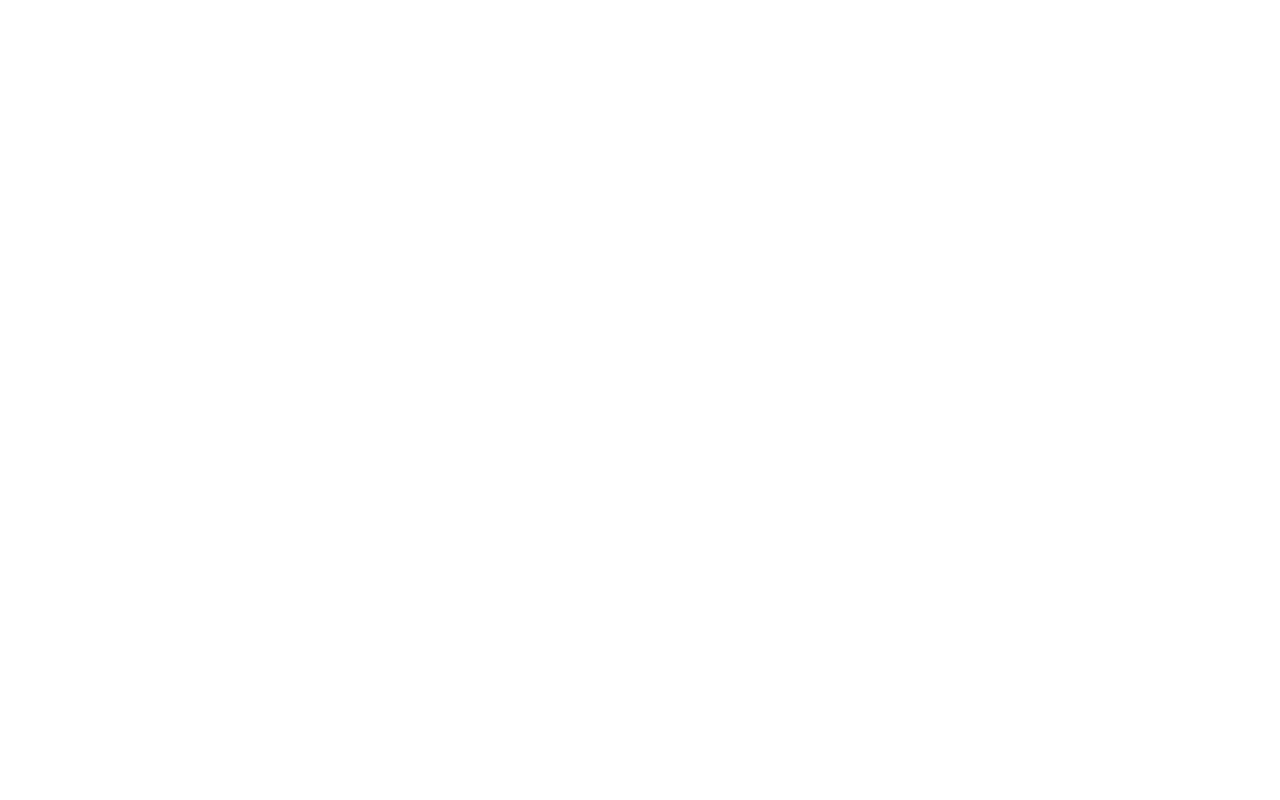
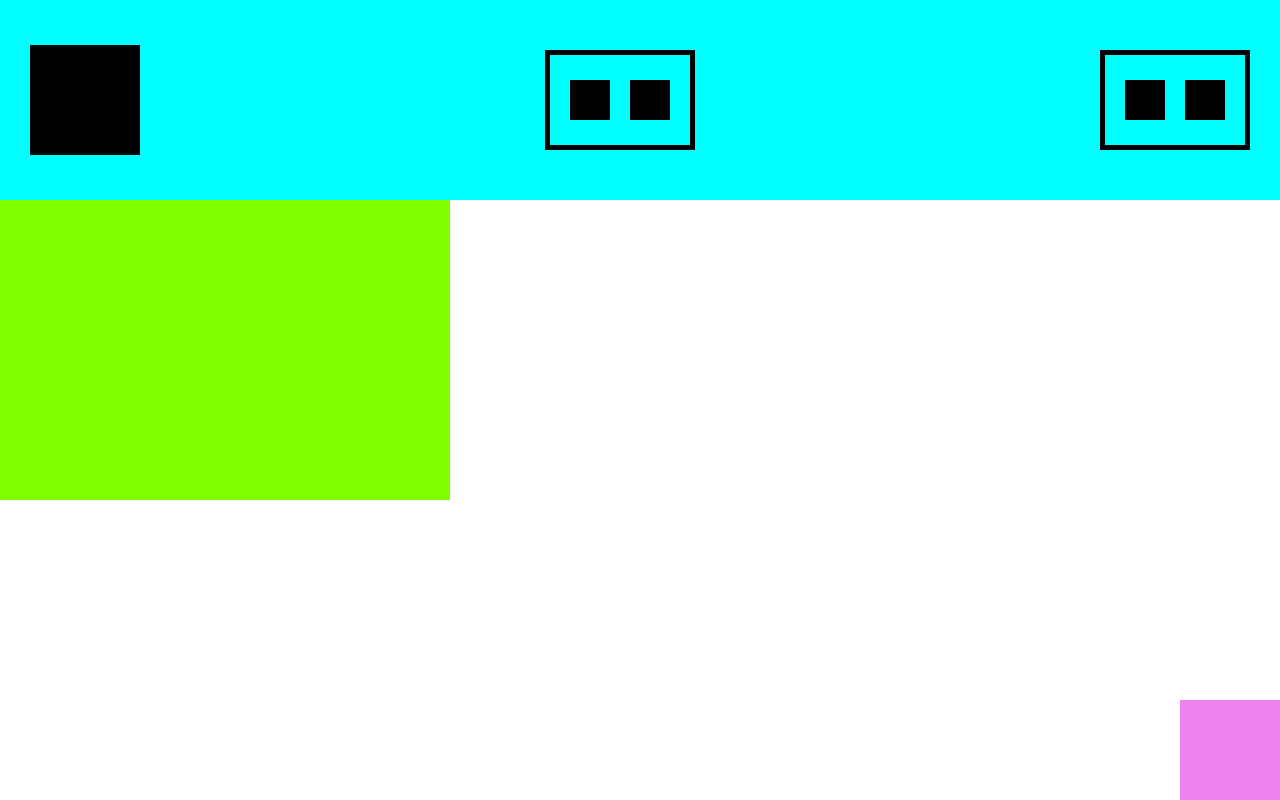
Before and after one commit to DrRob1n/2024_2aWI_SWP, a plain HTML site: page Exercises/uebung_06_4.html in a window 1280 px wide. Drawn offline with Linux system fonts and the light colour scheme; files that its build step writes are made by us from their sources.

Commit message:
15.11.2024_comit1

```diff
--- a/Exercises/uebung_06_4.html
+++ b/Exercises/uebung_06_4.html
@@ -0,0 +1,106 @@
+<!DOCTYPE html>
+<html lang="en">
+<head>
+    <meta charset="UTF-8">
+    <meta name="viewport" content="width=device-width, initial-scale=1.0">
+    <title>Document</title>
+
+    <link rel="stylesheet" href="css_reset.css">
+
+    <style>
+        .container {
+            height: 200px;
+        background-color:aqua;
+        display: flex;
+        flex-direction: row;
+        justify-content: space-between;
+        align-items: center;
+        margin: 0px;
+        }
+
+        .box {
+            border-style: solid;
+            border-width: 5px;
+            border-color: black;
+            height: 100px;
+            width: 100px;
+            margin: 30px;
+            background-color: black;
+        }
+
+        .centrebox {
+            border-style: solid;
+            border-width: 5px;
+            border-color: black;
+            height: 50px;
+            width: 100px;
+            padding: 20px;
+            justify-content: space-between;
+            align-items: center;
+            display: flex;
+        }
+
+        .rightbox {
+            border-style: solid;
+            border-width: 5px;
+            border-color: black;
+            height: 50px;
+            width: 100px;
+            margin: 30px;
+            padding: 20px;
+            justify-content: space-between;
+            align-items: center;
+            display: flex;
+        }
+
+        .cbox {
+            background-color: black;
+            width: 40px;
+            height: 40px;
+        }
+
+        .mbox {
+            background-color: black;
+            width: 40px;
+            height: 40px;
+        }
+
+        .greenbox {
+            height: 300px;
+            width: 450px;
+            background-color:chartreuse;
+            position: relative;
+        }
+
+        .violettbox {
+            background-color: violet;
+            width: 100px;
+            height: 100px;
+            position: absolute;
+            right: 0;
+            bottom: 0;
+        }
+    </style>
+</head>
+<body>
+
+    <div class="container">
+        <div class="box">
+
+        </div>
+        <div class="centrebox">
+            <div class="cbox"></div>
+            <div class="cbox"></div>
+        </div>
+        <div class="rightbox">
+            <div class="mbox"></div>
+            <div class="mbox"></div>
+        </div>
+    </div>
+    <div class="greenbox">
+    </div>
+    <div class="violettbox">
+
+    </div>
+</body>
+</html>
```
Also changed, not shown: Exercises/uebung_06_3.html (+5 -10 lines).
